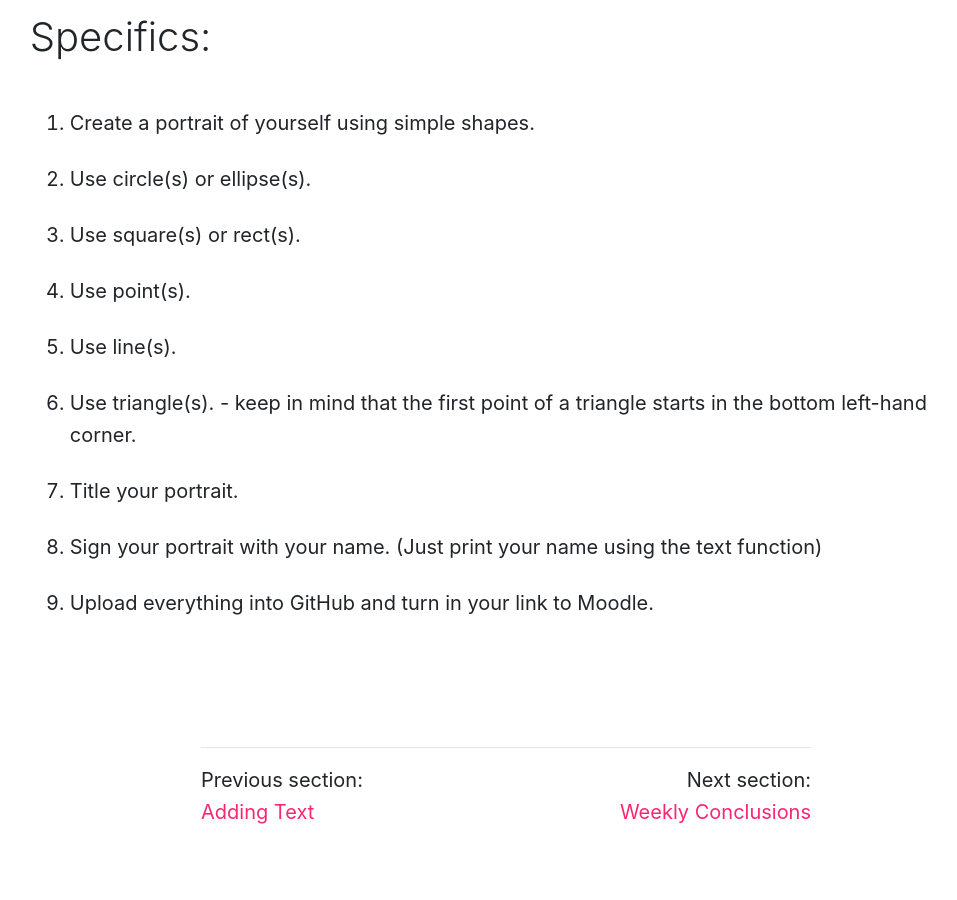
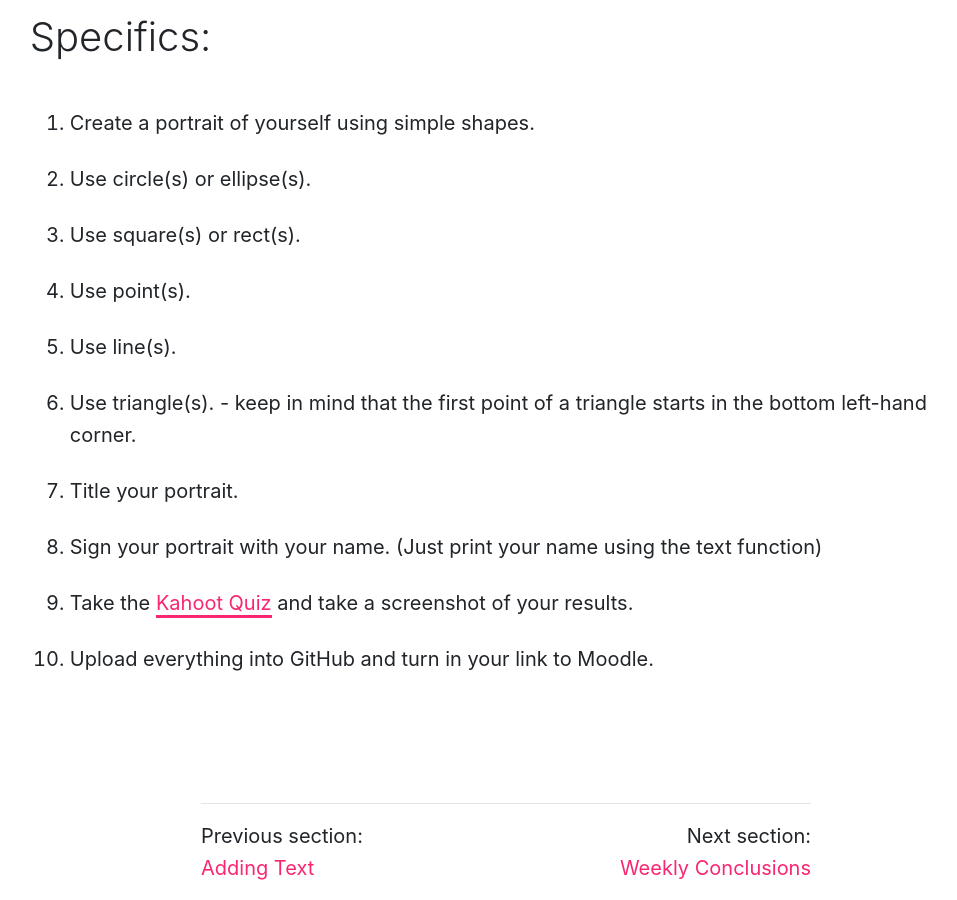
Before and after one commit to Montana-Media-Arts/120_CreativeCoding1-Fall2020, a Jekyll site: the page built from modules/week-9/_posts/2017-01-12-homework.md, in a window 1280 px wide and 900 px high, scrolled down 822 px. Shown: the whole window, without its empty margins (134-1091 px from the left). Built offline with Jekyll 4.4.1, drawn with Linux system fonts in a browser that asks for light colours; nearby versions of some CDN libraries; before the commit the page ends 1666 px from its top, so only the background shows below that.

Commit message:
Update 2017-01-12-homework.md

```diff
--- a/modules/week-9/_posts/2017-01-12-homework.md
+++ b/modules/week-9/_posts/2017-01-12-homework.md
@@ -20,4 +20,5 @@ Need another reference? Try going to the <a href="https://p5js.org/reference/" t
 6. Use triangle(s). - keep in mind that the first point of a triangle starts in the bottom left-hand corner.
 7. Title your portrait.
 8. Sign your portrait with your name. (Just print your name using the text function)
+9. Take the <a href="https://kahoot.it/challenge/03154152?challenge-id=84387498-97d5-4d82-ae4e-eabb1c94cf58_1602385102773" target="_new">Kahoot Quiz</a> and take a screenshot of your results.
 9. Upload everything into GitHub and turn in your link to Moodle.
```
